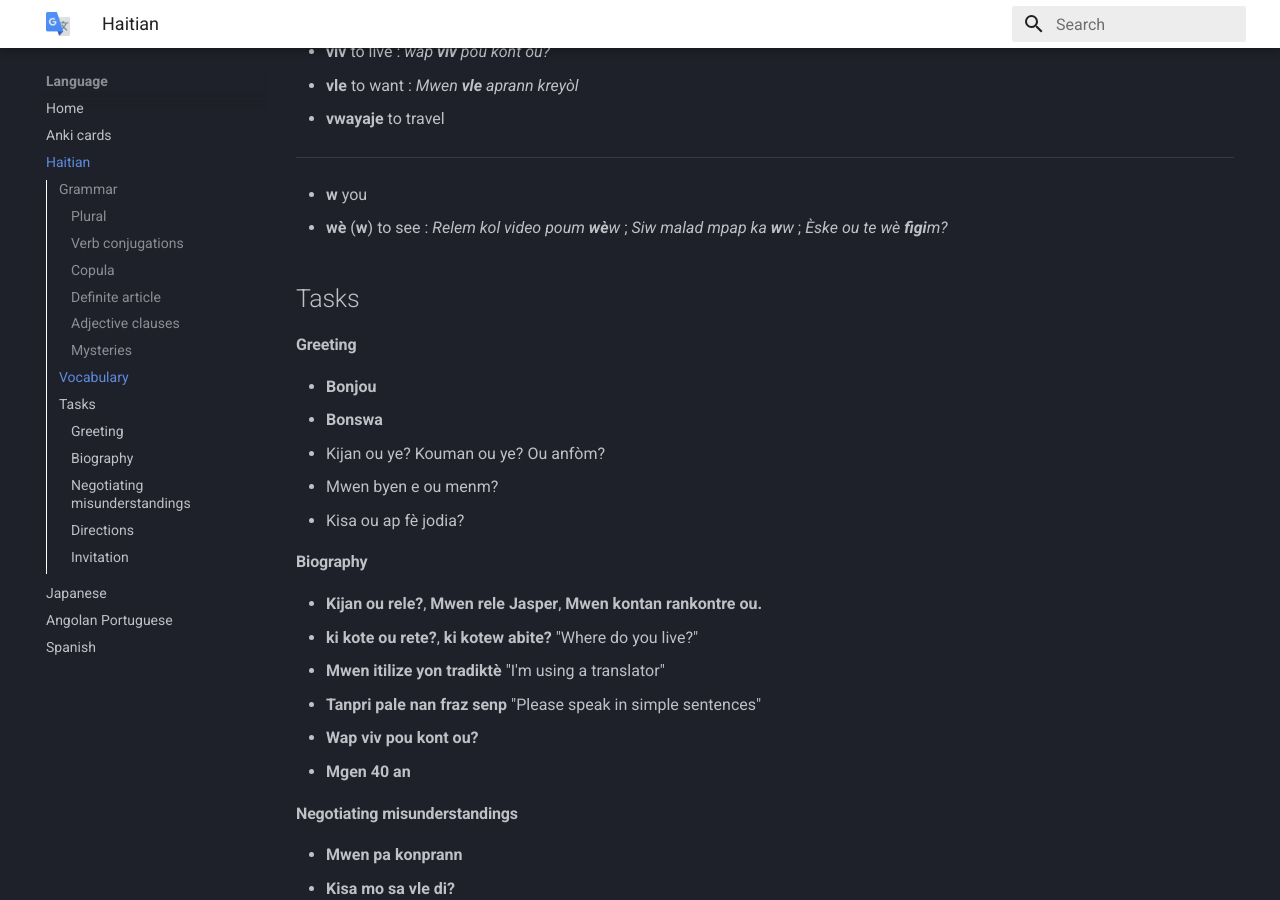
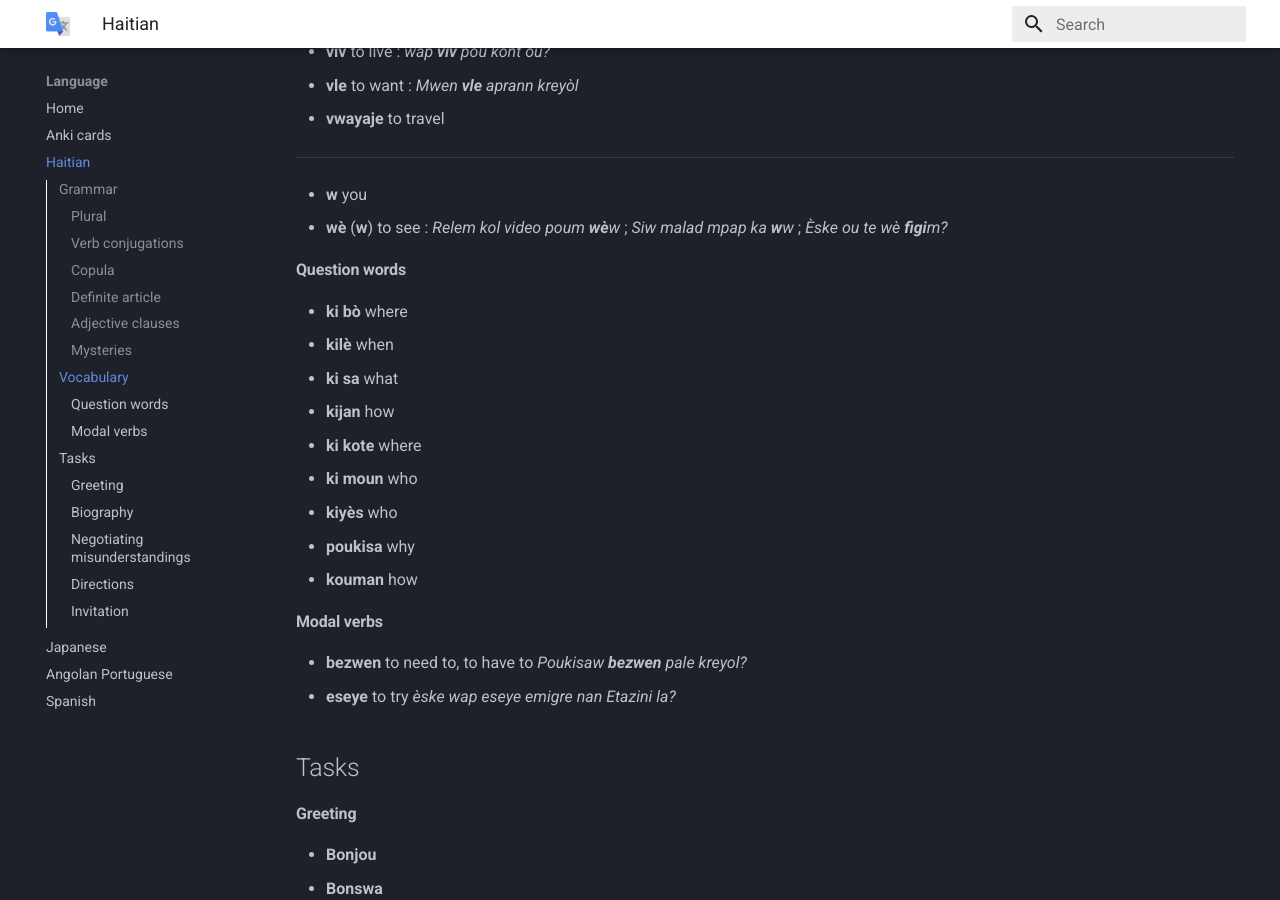
Before and after one commit to jasper-zanjani/language, an MkDocs documentation site: the page built from docs/Haitian.md, in a window 1280 px wide and 900 px high, scrolled down 5735 px. Built offline with MkDocs 1.6.1 and Material for MkDocs 9.7.7, drawn with Linux system fonts in a browser that asks for light colours.

Commit message:
Haitian question words

```diff
--- a/docs/Haitian.md
+++ b/docs/Haitian.md
@@ -226,6 +226,23 @@ Various [definite articles](https://www.howtocreole.com/2015/12/learn-haitian-cr
 - **wè** (**w**) to see : _Relem kol video poum **wè**w_ ; _Siw malad mpap ka **w**w_ ; _Èske ou te wè **figi**m?_
 
 
+#### Question words
+
+- **ki bò** where
+- **kilè** when
+- **ki sa** what
+- **kijan** how
+- **ki kote** where
+- **ki moun** who
+- **kiyès** who
+- **poukisa** why
+- **kouman** how
+
+#### Modal verbs
+
+- **bezwen** to need to, to have to _Poukisaw **bezwen** pale kreyol?_
+- **eseye** to try _èske wap eseye emigre nan Etazini la?_
+
 ## Tasks
 
 #### Greeting
```
